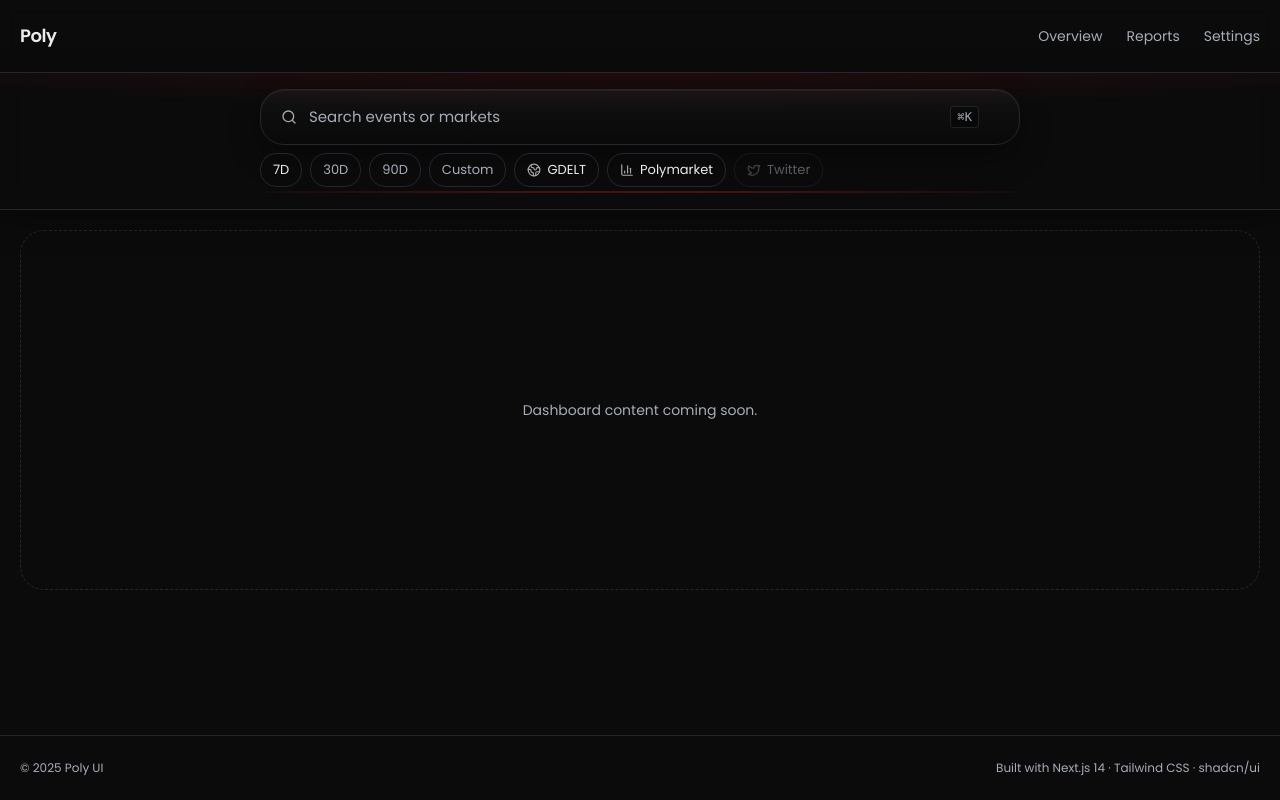
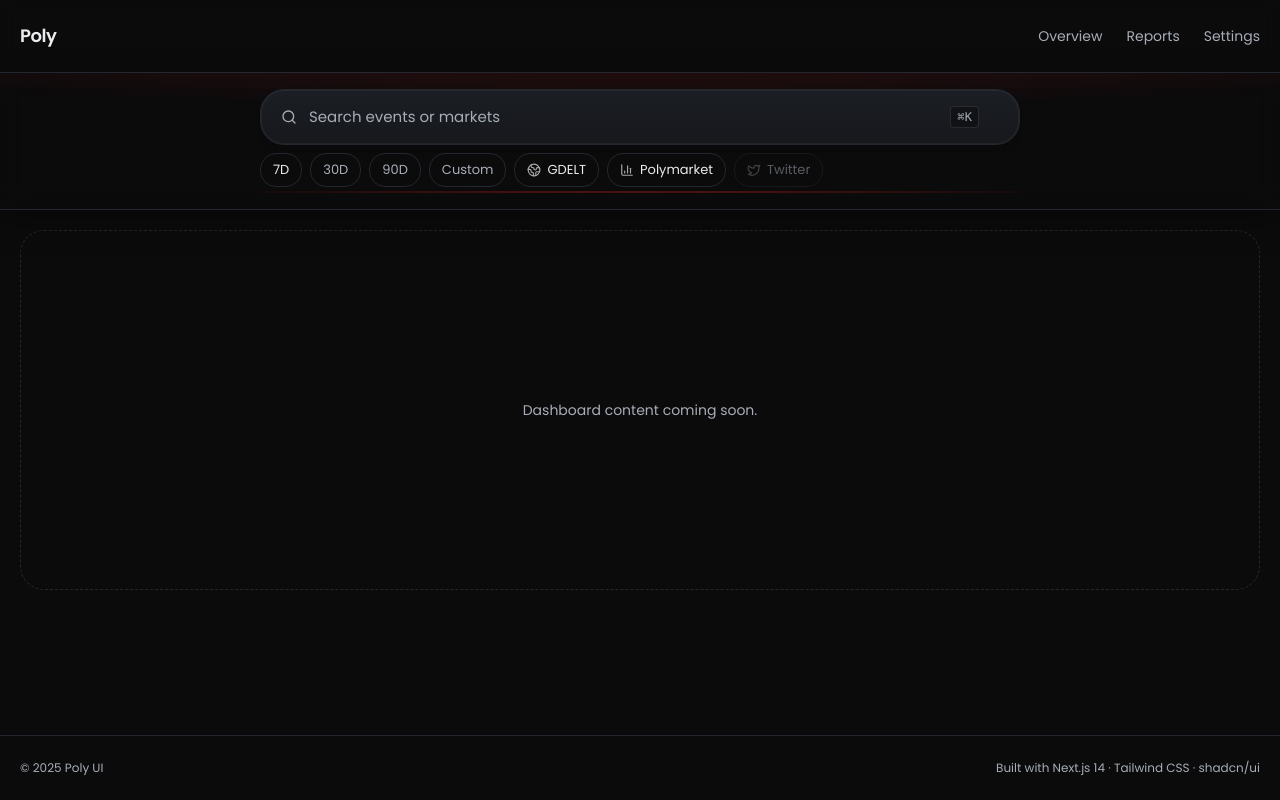
Before and after one commit to fluidtype/poly, a Next.js app: page / in a window 1280 px wide. Built offline with nearby package versions, Linux system fonts and the light colour scheme.

Commit message:
style: refresh dark ui theming

```diff
--- a/src/app/globals.css
+++ b/src/app/globals.css
@@ -2,6 +2,7 @@
 @tailwind components;
 @tailwind utilities;
 
+/* Poppins font configured via next/font/google in layout */
 :root {
   --bg: #0b0b0c;
   --surface: #16181c;
@@ -38,13 +39,7 @@
   }
 
   body {
-    @apply min-h-screen bg-bg font-sans text-text antialiased;
-  }
-}
-
-@layer utilities {
-  .card {
-    @apply rounded-2xl border border-border bg-surface shadow-soft;
+    @apply min-h-screen bg-[var(--bg)] font-[family-name(poppins)] text-[var(--text)] antialiased;
   }
 }
 
@@ -53,18 +48,17 @@
 }
 
 .surface-pill {
-  background: linear-gradient(
-    180deg,
-    rgba(255, 255, 255, 0.03) 0%,
-    rgba(0, 0, 0, 0.18) 100%
-  );
-  box-shadow:
-    inset 0 1px 0 rgba(255, 255, 255, 0.06),
-    0 12px 30px rgba(0, 0, 0, 0.35);
+  @apply bg-gradient-to-b from-[var(--surface-2)] to-[var(--surface)] ring-inset ring-1 ring-white/5 shadow-md;
 }
 
 @layer components {
   .h1 {
-    @apply text-2xl font-semibold tracking-tight md:text-3xl;
+    @apply text-2xl md:text-3xl font-semibold tracking-tight;
   }
 }
+
+@layer utilities {
+  .card {
+    @apply rounded-2xl border border-[var(--border)] bg-[var(--surface)] p-4 shadow-[0_8px_30px_rgba(0,0,0,0.25)];
+  }
+}
--- a/src/app/layout.tsx
+++ b/src/app/layout.tsx
@@ -4,6 +4,7 @@ import { Poppins } from "next/font/google";
 import { cn } from "@/lib/utils";
 import "./globals.css";
 import TopBar from "@/components/TopBar";
+import { AppQueryProvider } from "./query-client-provider";
 
 const poppins = Poppins({
   subsets: ["latin"],
@@ -26,7 +27,13 @@ export default function RootLayout({
 }>) {
   return (
     <html lang="en" className="bg-bg">
-      <body className={cn("min-h-screen bg-bg text-text antialiased", poppins.className)}>
+      <body
+        className={cn(
+          "min-h-screen bg-[var(--bg)] text-[var(--text)] antialiased",
+          poppins.className,
+        )}
+      >
+        <AppQueryProvider>
           <div className="flex min-h-screen flex-col">
             <header className="sticky top-0 z-50 border-b border-border/70 bg-surface/80 backdrop-blur">
               <div className="mx-auto flex h-[72px] w-full max-w-none items-center justify-between px-5">
@@ -55,6 +62,7 @@ export default function RootLayout({
               </div>
             </footer>
           </div>
+        </AppQueryProvider>
       </body>
     </html>
   );
--- /dev/null
+++ b/src/app/query-client-provider.tsx
@@ -0,0 +1,11 @@
+"use client";
+
+import type { ReactNode } from "react";
+import { QueryClient, QueryClientProvider } from "@tanstack/react-query";
+import { useState } from "react";
+
+export function AppQueryProvider({ children }: { children: ReactNode }) {
+  const [queryClient] = useState(() => new QueryClient());
+
+  return <QueryClientProvider client={queryClient}>{children}</QueryClientProvider>;
+}
--- a/tailwind.config.ts
+++ b/tailwind.config.ts
@@ -1,6 +1,6 @@
 import type { Config } from "tailwindcss";
-import defaultTheme from "tailwindcss/defaultTheme";
 import animate from "tailwindcss-animate";
+import plugin from "tailwindcss/plugin";
 
 const config: Config = {
   darkMode: ["class"],
@@ -15,9 +15,9 @@ const config: Config = {
       colors: {
         bg: "var(--bg)",
         surface: "var(--surface)",
-        "surface-2": "var(--surface-2)",
+        surface2: "var(--surface-2)",
         primary: "var(--primary)",
-        "primary-600": "var(--primary-600)",
+        primary600: "var(--primary-600)",
         accent: "var(--accent)",
         success: "var(--success)",
         text: "var(--text)",
@@ -25,12 +25,7 @@ const config: Config = {
         border: "var(--border)",
       },
       fontFamily: {
-        sans: [
-          "Poppins",
-          "ui-sans-serif",
-          "system-ui",
-          ...defaultTheme.fontFamily.sans,
-        ],
+        sans: ["Poppins", "sans-serif"],
       },
       boxShadow: {
         soft: "0 30px 60px -30px rgba(9, 11, 17, 0.55)",
@@ -41,7 +36,22 @@ const config: Config = {
       },
     },
   },
-  plugins: [animate],
+  plugins: [
+    animate,
+    plugin(({ addUtilities }) => {
+      addUtilities({
+        ".h1": {
+          "@apply text-2xl md:text-3xl font-semibold tracking-tight": {},
+        },
+        ".card": {
+          "@apply rounded-2xl border border-[var(--border)] bg-[var(--surface)] shadow-[0_8px_30px_rgba(0,0,0,0.25)] p-4": {},
+        },
+        ".surface-pill": {
+          "@apply bg-gradient-to-b from-[var(--surface-2)] to-[var(--surface)] ring-inset ring-1 ring-white/5 shadow-md": {},
+        },
+      });
+    }),
+  ],
 };
 
 export default config;
```
Lines whose indentation alone changed are shown as unchanged.
